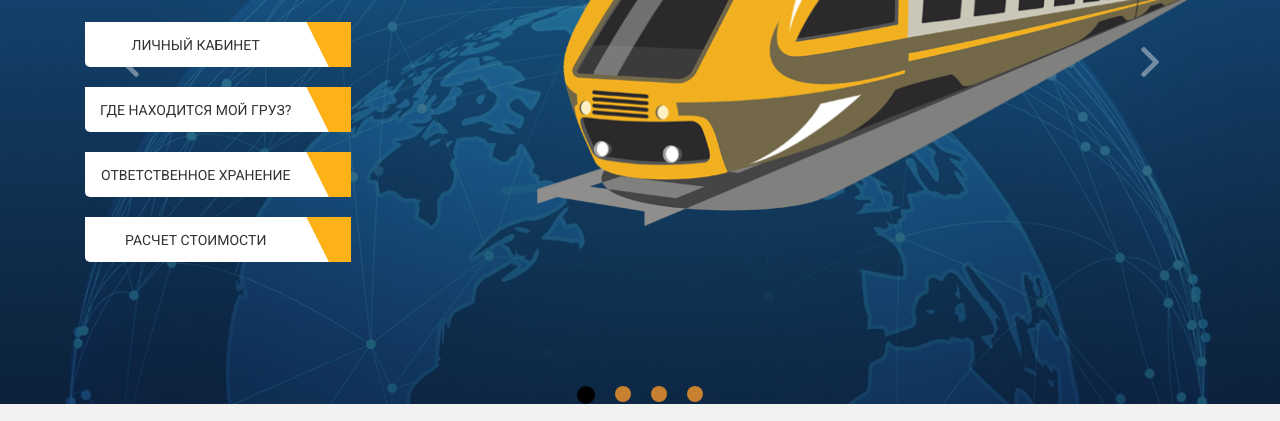
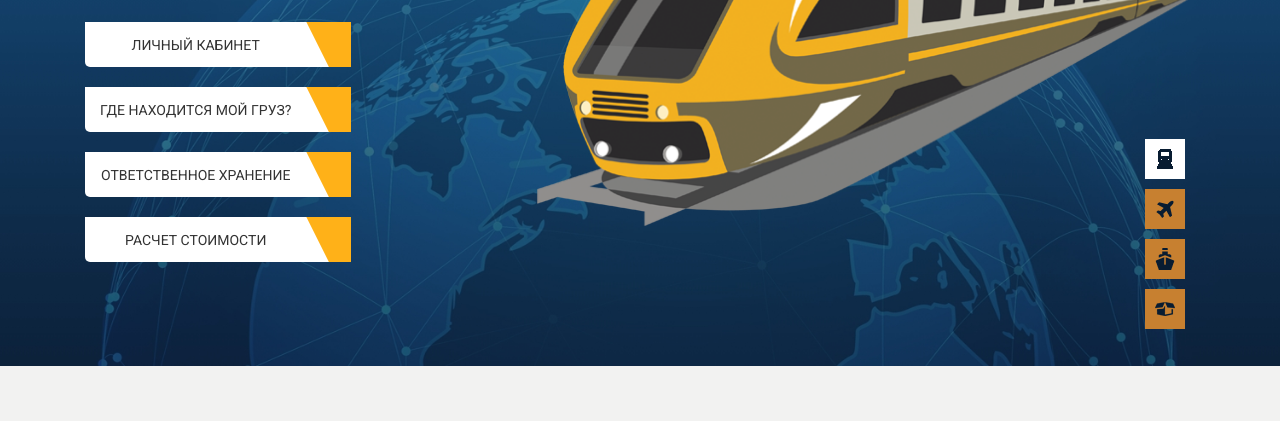
Before and after one commit to dewfors/groupst-2018, a website: page 0001/src/index.html in a window 1280 px wide. Shown: the part 379-800 px from the top of the page. Drawn offline with nearby package versions, Linux system fonts and the light colour scheme.

Commit message:
0017 - для слайдера выставил картинки для дотов

```diff
--- a/0001/src/css/main.css
+++ b/0001/src/css/main.css
@@ -381,6 +381,7 @@ body {
 }
 
 .main .slider-block .slider .wrap .prev {
+  display: none;
   position: absolute;
   cursor: pointer;
   top: 0;
@@ -416,6 +417,7 @@ body {
 }
 
 .main .slider-block .slider .wrap .next {
+  display: none;
   position: absolute;
   cursor: pointer;
   top: 0;
@@ -457,27 +459,50 @@ body {
   display: -webkit-box;
   display: -ms-flexbox;
   display: flex;
-  -webkit-box-pack: center;
-  -ms-flex-pack: center;
-  justify-content: center;
+  -webkit-box-orient: vertical;
+  -webkit-box-direction: normal;
+  -ms-flex-direction: column;
+  flex-direction: column;
+  -webkit-box-align: end;
+  -ms-flex-align: end;
+  align-items: flex-end;
+  position: absolute;
+  bottom: 5%;
+  right: 0;
+}
+
+.main .slider-block .slider-dots .dot-jd {
+  background: url("../img/slider/icons/jd.png") center no-repeat;
+}
+
+.main .slider-block .slider-dots .dot-av {
+  background: url("../img/slider/icons/airplane.png") center no-repeat;
+}
+
+.main .slider-block .slider-dots .dot-sh {
+  background: url("../img/slider/icons/ship.png") center no-repeat;
+}
+
+.main .slider-block .slider-dots .dot-sf {
+  background: url("../img/slider/icons/safe.png") center no-repeat;
 }
 
 .main .slider-block .slider-dots .dot {
   cursor: pointer;
-  height: 16px;
-  width: 16px;
-  margin: 0 10px;
+  height: 40px;
+  width: 40px;
+  margin: 5px 10px;
   background-color: #c78030;
-  border-radius: 50%;
   display: inline-block;
   -webkit-transition: background-color 0.6s ease;
   transition: background-color 0.6s ease;
+  position: relative;
 }
 
 .main .slider-block .slider-dots .dot-active {
-  background-color: #000;
-  height: 18px;
-  width: 18px;
+  background-color: #ffffff;
+  height: 40px;
+  width: 40px;
 }
 
 .accept-shipp-block {
--- a/0001/src/index.html
+++ b/0001/src/index.html
@@ -219,10 +219,10 @@
                     <div class="next"><div class="arrow-right"></div></div>
                 </div>
                 <div class="slider-dots">
-                    <div class="dot dot-active"></div>
-                    <div class="dot"></div>
-                    <div class="dot"></div>
-                    <div class="dot"></div>
+                    <div class="dot-jd dot dot-active"></div>
+                    <div class="dot-av dot"></div>
+                    <div class="dot-sh dot"></div>
+                    <div class="dot-sf dot"></div>
                 </div>
             </div>
         </div>
--- a/0001/src/sass/_slider.sass
+++ b/0001/src/sass/_slider.sass
@@ -73,6 +73,7 @@
           img
             width: 100%
         .prev
+          display: none
           position: absolute
           cursor: pointer
           top: 0
@@ -98,6 +99,7 @@
             opacity: .4
             transition: 1s
         .next
+          display: none
           position: absolute
           cursor: pointer
           top: 0
@@ -127,17 +129,35 @@
         margin: 0 auto
         margin-top: 20px
         display: flex
-        justify-content: center
+        flex-direction: column
+        //justify-content: center
+        align-items: flex-end
+        position: absolute
+        bottom: 5%
+        right: 0
+        .dot-jd
+          background: url("../img/slider/icons/jd.png") center no-repeat
+          //background-color: $main-color
+        .dot-av
+          background: url("../img/slider/icons/airplane.png") center no-repeat
+          //background-color: $main-color
+        .dot-sh
+          background: url("../img/slider/icons/ship.png") center no-repeat
+          //background-color: $main-color
+        .dot-sf
+          background: url("../img/slider/icons/safe.png") center no-repeat
+          //background-color: $main-color
         .dot
           cursor: pointer
-          height: 16px
-          width: 16px
-          margin: 0 10px
+          height: 40px
+          width: 40px
+          margin: 5px 10px
           background-color: $main-color
-          border-radius: 50%
+          //border-radius: 50%
           display: inline-block
           transition: background-color 0.6s ease
+          position: relative
           &-active
-            background-color: #000
-            height: 18px
-            width: 18px
+            background-color: #ffffff
+            height: 40px
+            width: 40px
```
Also changed, not shown: 0001/src/img/slider/111/main-bg.jpg (deleted), 0001/src/img/slider/111/slider_1.jpg (deleted), 0001/src/img/slider/111/slider_2.jpg (deleted), 0001/src/img/slider/111/slider_3.jpg (deleted), 0001/src/img/slider/111/slider_4.jpg (deleted), 0001/src/img/slider/icons/airplane.png (renamed from 0001/src/img/slider/airplane.png), 0001/src/img/slider/icons/jd.png (added), 0001/src/img/slider/icons/safe.png (renamed from 0001/src/img/slider/-----14.png), 0001/src/img/slider/icons/ship.png (renamed from 0001/src/img/slider/ship.png), 0001/src/img/slider/train-2.png, 0001/src/img/slider/train-3.png, 0001/src/img/slider/train-4.png.
